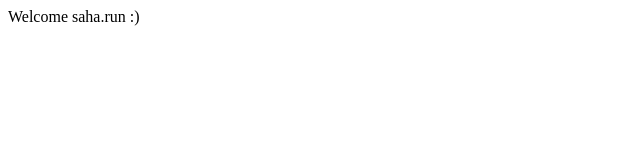
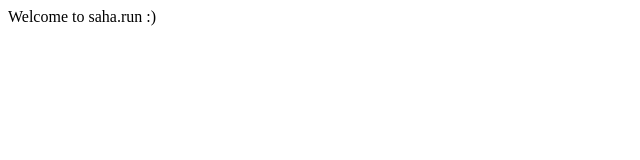
Before and after one commit to saharu/saharu, a plain HTML site: page index.html in a window 1280 px wide. Shown: the full height of the page, 0-640 px from the left. Drawn offline with Linux system fonts and the light colour scheme.

Commit message:
index.html を更新
typo

```diff
--- a/index.html
+++ b/index.html
@@ -1,4 +1,4 @@
 <html>
     <head><title>saha.run</title></head>
-    <body>Welcome saha.run :)</body>
+    <body>Welcome to saha.run :)</body>
 </html>
```
